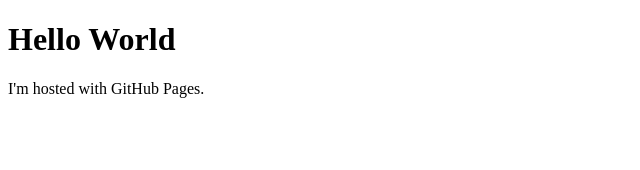
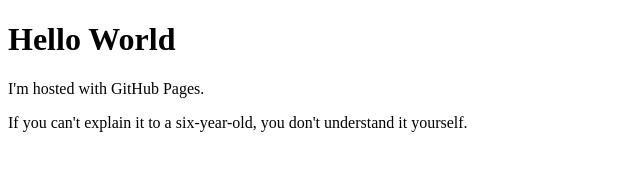
Before and after one commit to xiaomi646/xiaomi646.github.io, a plain HTML site: page index.html in a window 1280 px wide. Shown: the whole page, without its empty margins (0-640 px from the left). Drawn offline with Linux system fonts and the light colour scheme.

Commit message:
test
test

```diff
--- a/index.html
+++ b/index.html
@@ -3,5 +3,6 @@
 <body>
 <h1>Hello World</h1>
 <p>I'm hosted with GitHub Pages.</p>
+<p>If you can't explain it to a six-year-old, you don't understand it yourself.</p>
 </body>
 </html>
```
